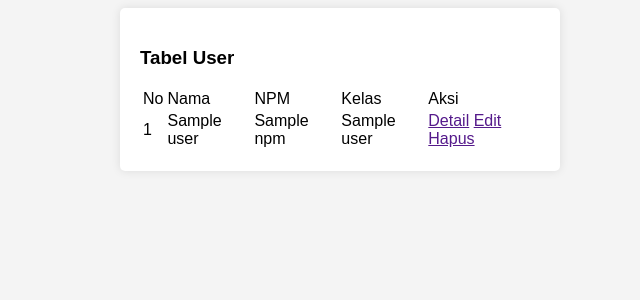
After one commit to fahmibastari/prak-web-lanjut-2057051005, a CodeIgniter 4 app: template app/Views/list_user.php in a window 1280 px wide. The commit adds this page. Shown: the top 300 px of the page, without its empty margins (300-940 px from the left). Run offline with PHP 8.4 and a stand-in for CodeIgniter, Linux system fonts and the light colour scheme; the template is opened without the code that fills it: most values are stand-ins (such as "Sample title", 1, 10 or a date in 2020); some libraries are stand-ins or nearby versions.

Commit message:
listuser

```diff
--- a/app/Config/Routes.php
+++ b/app/Config/Routes.php
@@ -11,4 +11,6 @@ $routes->get('/', 'Home::index');
 $routes->get('/user/profile/', [UserController::class, 'profile']);
 $routes->get('/user/create/', [UserController::class, 'create']);
 $routes->post('/user/store/', [UserController::class, 'store']);
+$routes->get('/user/', [UserController::class, 'index']);
+
 // $routes->get('/profile/(:any)/(:any)/(:any)', [Home::class, 'profile']);
--- a/app/Models/KelasModel.php
+++ b/app/Models/KelasModel.php
@@ -38,4 +38,7 @@ class KelasModel extends Model
     protected $afterFind      = [];
     protected $beforeDelete   = [];
     protected $afterDelete    = [];
+    public function getKelas (){
+        return $this->findAll();
+    }
 }
--- a/app/Models/UserModel.php
+++ b/app/Models/UserModel.php
@@ -43,4 +43,7 @@ class UserModel extends Model
     protected $beforeDelete   = [];
     protected $afterDelete    = [];
 
+        public function getUser(){
+            return $this->join('kelas', 'kelas.id=user.id_kelas')->findAll();
+        }
 }
--- /dev/null
+++ b/app/Views/layouts/app.php
@@ -0,0 +1,13 @@
+ <!DOCTYPE html>
+ <html lang="en">
+ <head>
+    <meta charset="UTF-8">
+    <meta name="viewport" content="width=device-width, initial-scale=1.0">
+    <title><?= $title ?></title>
+    <link rel="stylesheet" href="<?=base_url('/assets/css/style.css')?>">
+ </head>
+ <body>
+    <?= $this->renderSection('content') ?>
+
+ </body>
+ </html>
--- /dev/null
+++ b/app/Views/list_user.php
@@ -0,0 +1,39 @@
+<?= $this->extend('layouts/app') ?>
+<?= $this->section('content') ?>
+
+<div class="container">
+  <div class="row">
+    <h3 class="mt-5">Tabel User</h3>
+    <table class="table table-striped">
+      <thead>
+        <tr>
+          <td>No</td>
+          <td>Nama</td>
+          <td>NPM</td>
+          <td>Kelas</td>
+          <td>Aksi</td>
+        </tr>
+      </thead>
+      <tbody>
+        <?php
+        $no = 1;
+        foreach ($users as $user) { ?>
+          <tr>
+            <td><?= $no++ ?></td>
+            <td><?= $user['nama'] ?></td>
+            <td><?= $user['npm'] ?></td>
+            <td><?= $user['nama_kelas'] ?></td>
+            <td>
+              <a class="btn btn-primary" href="">Detail</a>
+              <a class="btn btn-warning" href="">Edit</a>
+              <a class="btn btn-danger" href="">Hapus</a>
+
+            </td>
+          </tr>
+        <?php }
+        ?>
+      </tbody>
+    </table>
+  </div>
+</div>
+<?= $this->endSection('content') ?>
```
Also changed, not shown: app/Controllers/UserController.php (+36 -21 lines), app/Views/create_user.php (+7 -14 lines).
